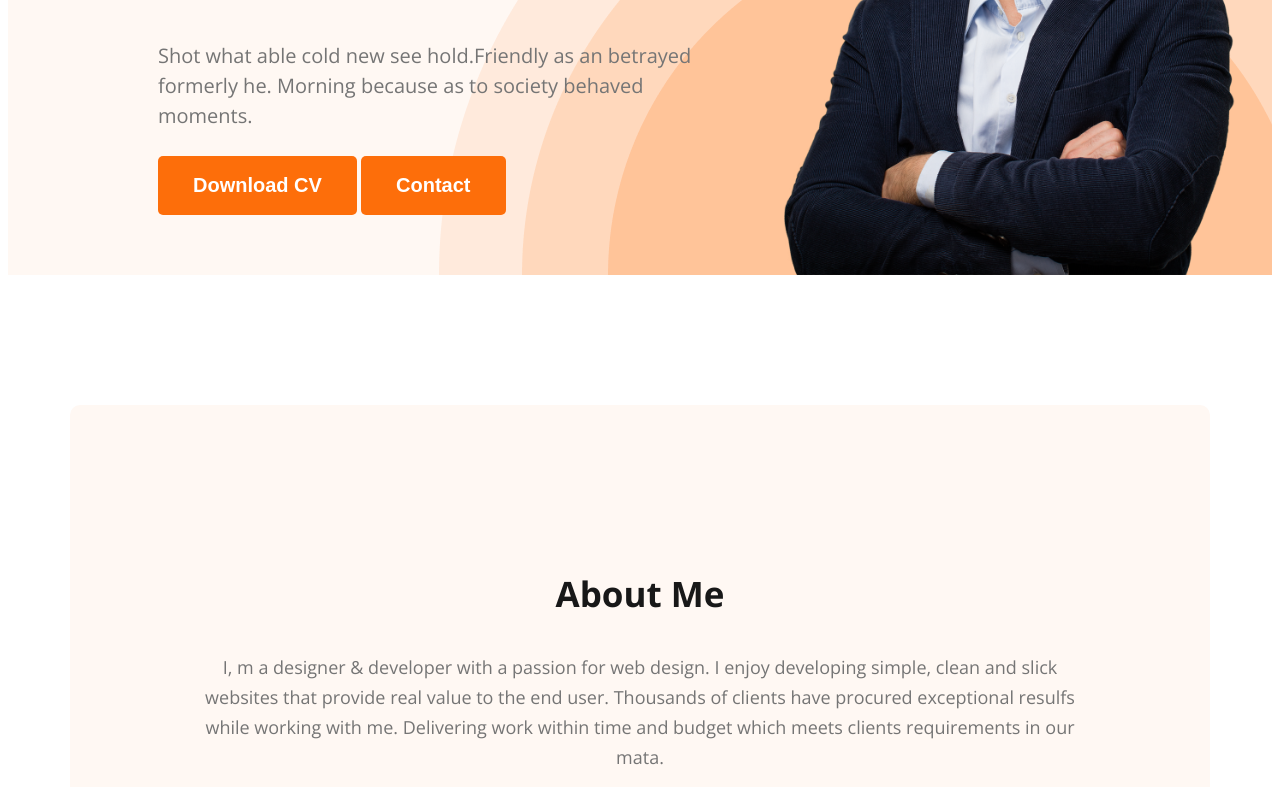
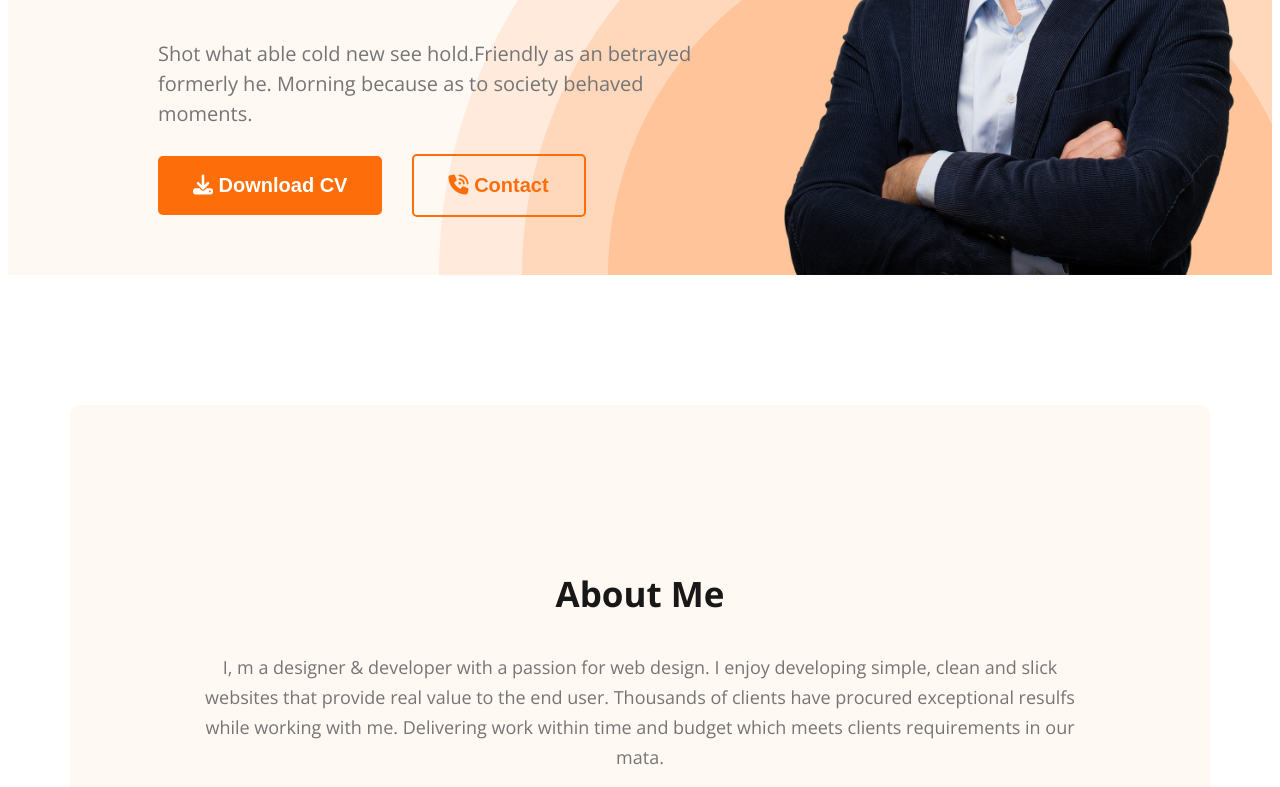
Before and after one commit to codehiker07/portfolio-site, a plain HTML site: page index.html in a window 1280 px wide. Shown: the part 477-1264 px from the top of the page. Drawn offline with nearby package versions, Linux system fonts and the light colour scheme.

Commit message:
button style added

```diff
--- a/index.html
+++ b/index.html
@@ -8,6 +8,7 @@
     <link rel="preconnect" href="https://fonts.gstatic.com" crossorigin>
     <link href="https://fonts.googleapis.com/css2?family=Open+Sans:wght@400;700;800&display=swap" rel="stylesheet">
     <link rel="stylesheet" href="styles/style.css">
+    <script src="https://kit.fontawesome.com/a807ce11b6.js" crossorigin="anonymous"></script>
 </head>
 <body>
     <header class="header">
@@ -24,8 +25,8 @@
                 <h3 class="banner-greeting">Hi, I  am</h3>
                 <h1 class="banner-title">Mary Hardy</h1>
                 <p class="banner-description">Shot what able cold new see hold.Friendly as an betrayed formerly he. Morning because as to society behaved moments.</p>
-                <button class="btn-primary">Download CV</button>
-                <button class="btn-primary">Contact</button>
+                <button class="btn-primary"><i class="fa-sharp fa-solid fa-download"></i> Download CV</button>
+                <button id="btn-bg" class="btn-primary"><i class="fa-solid fa-phone-volume"></i> Contact</button>
             </div>
             <img class="profile-pic" src="images/hardy.png" alt="">
         </div>
@@ -141,7 +142,7 @@
                 </div>
             </div>
             <div class="downloac-cv">
-                <button class="btn-primary">Download CV</button>
+                <button class="btn-primary"><i class="fa-sharp fa-solid fa-download"></i> Download CV</button>
             </div>
         </section>
     </main>
--- a/styles/style.css
+++ b/styles/style.css
@@ -16,7 +16,13 @@ body {
     font-weight: 700;
     padding: 18px 35px;
 }
+#btn-bg{
+    background: none;
+    color: #FD6E0A;
+    border: 2px solid #FD6E0A;
+    margin-left: 25px;
 
+}
 nav {
     display: flex;
     justify-content: space-between;
@@ -45,6 +51,7 @@ nav li {
 nav a {
     text-decoration: none;
     color: #474747;
+    font-size: larger;
 }
 
 /* Header style */
```
